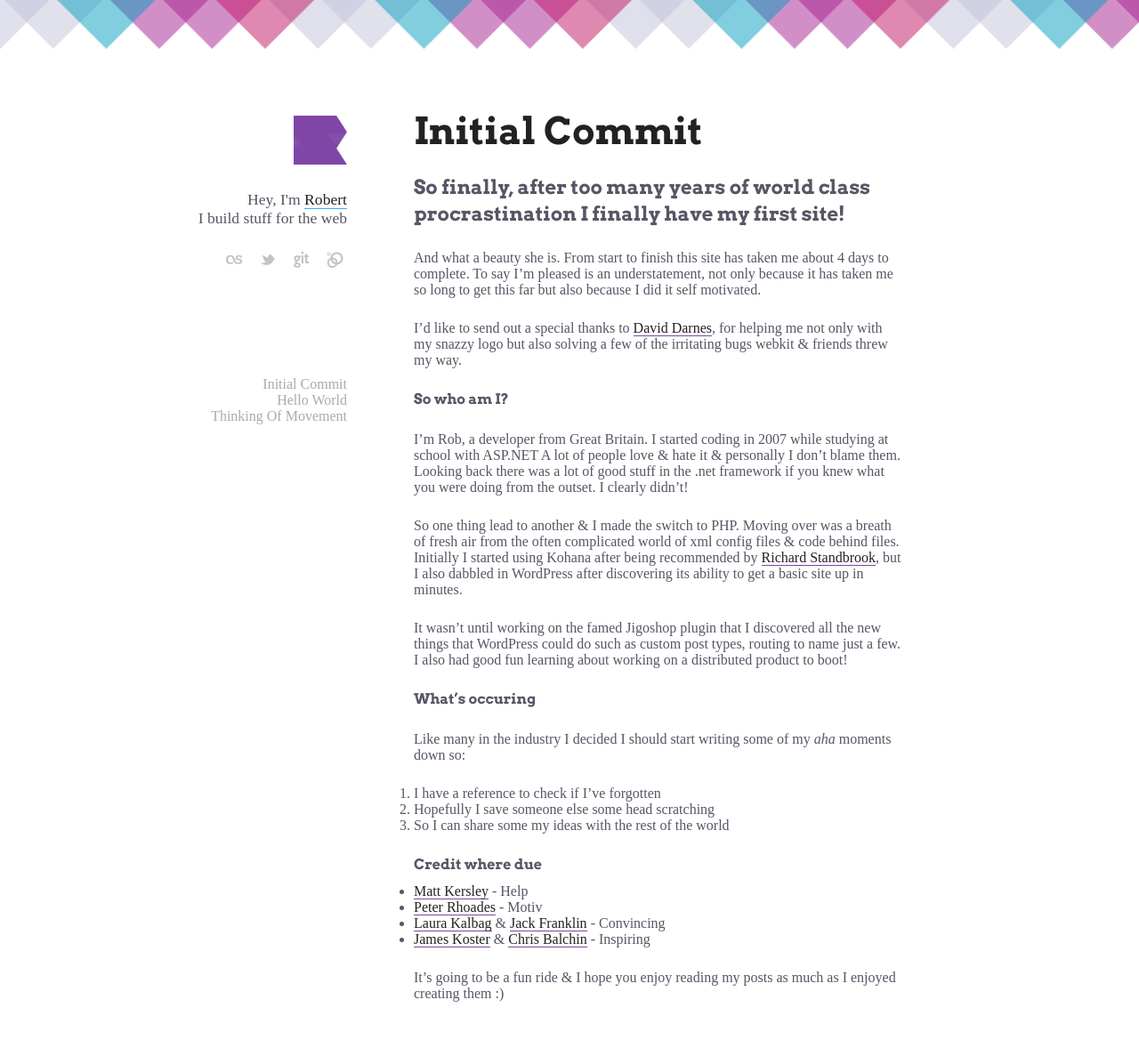
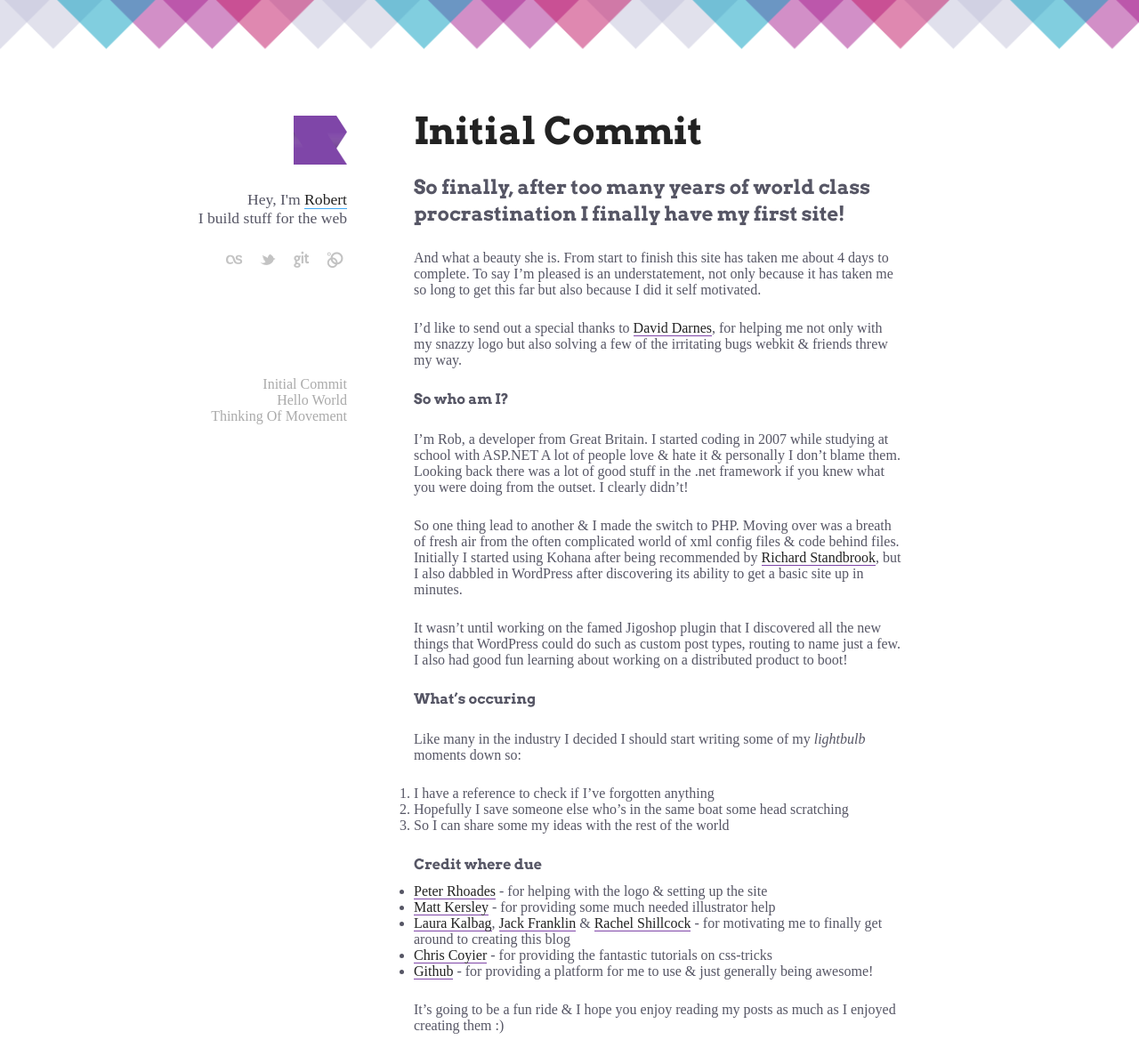
Before and after one commit to studioromeo/studioromeo.github.com, a Jekyll site: the page built from _posts/2012-09-08-initial-commit.md, in a window 1280 px wide. Shown: the whole page at 89% size. Built offline with Jekyll 4.4.1, drawn with Linux system fonts in a browser that asks for light colours; before the commit the page ends 1151 px from its top, so only the background shows below that.

Commit message:
Adds references

```diff
--- a/_posts/2012-09-08-initial-commit.md
+++ b/_posts/2012-09-08-initial-commit.md
@@ -6,26 +6,28 @@
 
 And what a beauty she is. From start to finish this site has taken me about 4 days to complete. To say I'm pleased is an understatement, not only because it has taken me so long to get this far but also because I did it self motivated.
 
-I'd like to send out a special thanks to [David Darnes](http://david.darn.es), for helping me not only with my snazzy logo but also solving a few of the irritating bugs webkit & friends threw my way.
+I'd like to send out a special thanks to [David Darnes](http://twitter.com/daviddarnes), for helping me not only with my snazzy logo but also solving a few of the irritating bugs webkit & friends threw my way.
 
 ###So who am I?
 I'm Rob, a developer from Great Britain. I started coding in 2007 while studying at school with ASP.NET A lot of people love & hate it & personally I don't blame them. Looking back  there was a lot of good stuff in the .net framework if you knew what you were doing from the outset. I clearly didn't!
 
-So one thing lead to another & I made the switch to PHP. Moving over was a breath of fresh air from the often complicated world of xml config files & code behind files. Initially I started using Kohana after being recommended by [Richard Standbrook](http://twitter.com), but I also dabbled in WordPress after discovering its ability to get a basic site up in minutes.
+So one thing lead to another & I made the switch to PHP. Moving over was a breath of fresh air from the often complicated world of xml config files & code behind files. Initially I started using Kohana after being recommended by [Richard Standbrook](http://twitter.com/richstandbrook), but I also dabbled in WordPress after discovering its ability to get a basic site up in minutes.
 
 It wasn't until working on the famed Jigoshop plugin that I discovered all the new things that WordPress could do such as custom post types, routing to name just a few. I also had good fun learning about working on a distributed product to boot!
 
 ###What's occuring
-Like many in the industry I decided I should start writing some of my *aha* moments down so:
-1. I have a reference to check if I've forgotten
-2. Hopefully I save someone else some head scratching
+Like many in the industry I decided I should start writing some of my *lightbulb* moments down so:
+1. I have a reference to check if I've forgotten anything
+2. Hopefully I save someone else who's in the same boat some head scratching
 3. So I can share some my ideas with the rest of the world
 
 ###Credit where due
 
-* [Matt Kersley](#) - Help
-* [Peter Rhoades](#) - Motiv
-* [Laura Kalbag](#) & [Jack Franklin](#) - Convincing
-* [James Koster](#) & [Chris Balchin](#) - Inspiring
+* [Peter Rhoades](http://twitter.com/createdbypete) - for helping with the logo & setting up the site
+* [Matt Kersley](http://twitter.com/kersley) - for providing some much needed illustrator help
+* [Laura Kalbag](http://twitter.com/laurakalbag), [Jack Franklin](http://twitter.com/Jack_Franklin) & [Rachel Shillcock](http://twitter.com/missrachilli) - for motivating me to finally get around to creating this blog
+* [Chris Coyier](http://twitter.com/chriscoyier) - for providing the fantastic tutorials on css-tricks
+* [Github](http://github.com) - for providing a platform for me to use & just generally being awesome!
+
 
 It's going to be a fun ride & I hope you enjoy reading my posts as much as I enjoyed creating them :)
```
